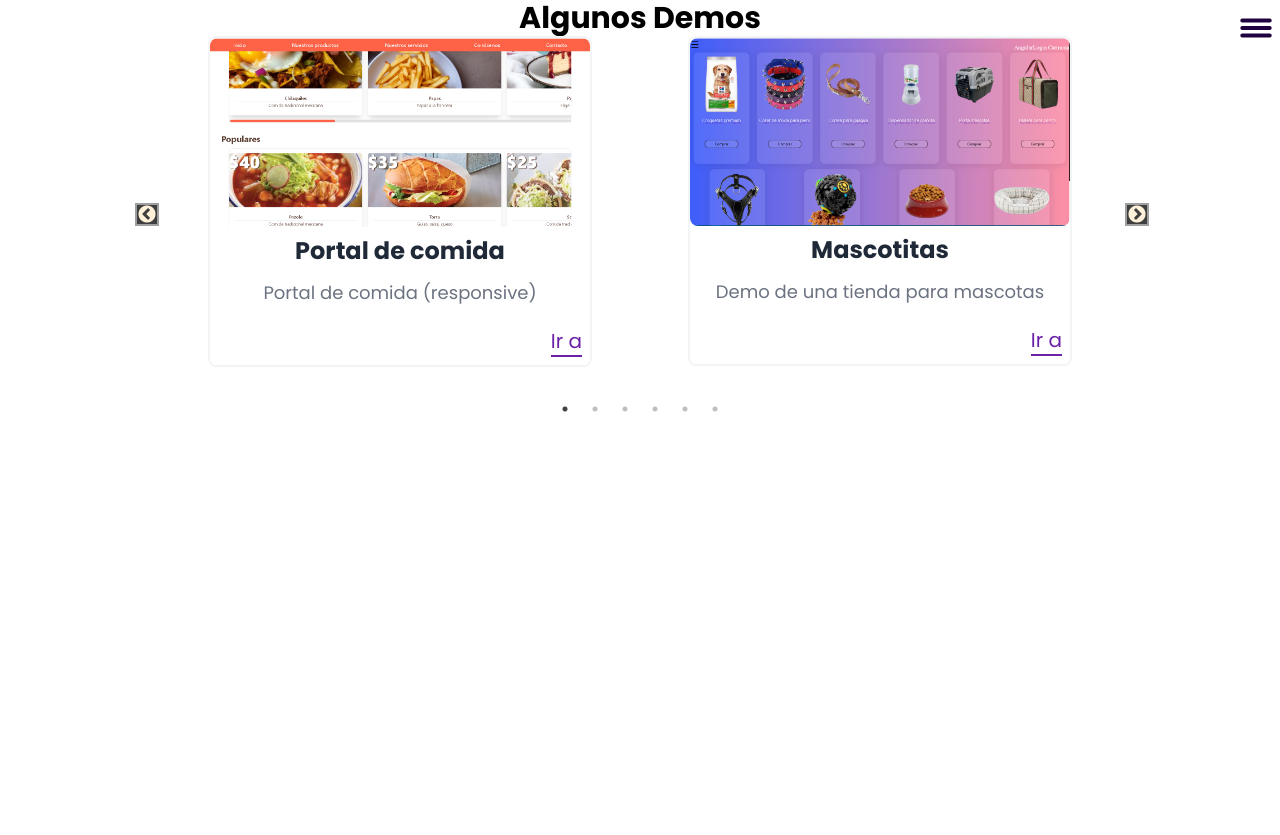
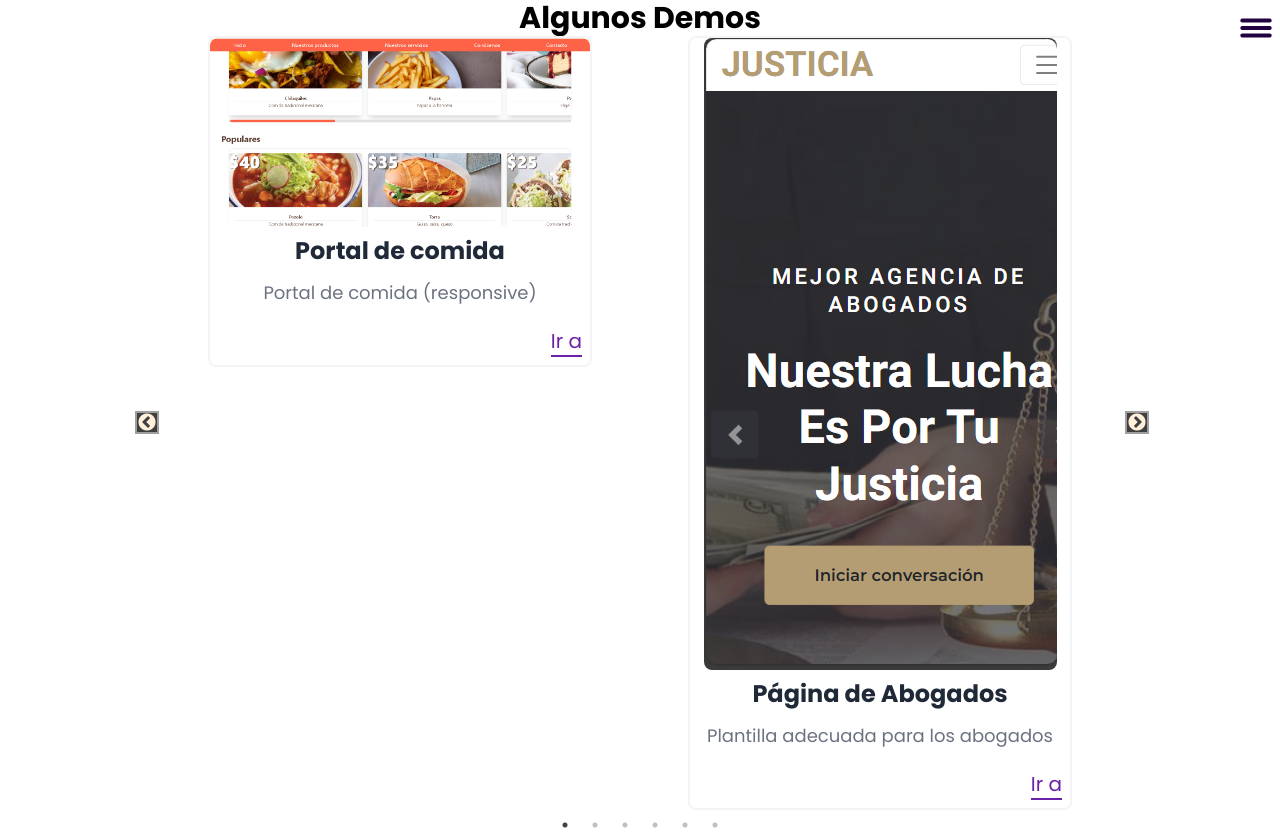
Before and after one commit to hugogaytan10/ravekh-page, a React (Vite) app: page /proyectos in a window 1280 px wide. Before the commit the page ends 800 px from the top, so only its background shows below. Built offline with nearby package versions, Linux system fonts and the light colour scheme.

Commit message:
landing page agregada

```diff
--- a/src/Components/Muestra/Muestra.jsx
+++ b/src/Components/Muestra/Muestra.jsx
@@ -12,6 +12,7 @@ import zapatos from "../../assets/zapatos.jpg";
 import TipTip from "../../assets/TipTip.jpg";
 import pantalones from "../../assets/Pantalones.jpg";
 import Slider from "react-slick";
+import justicia from "../../assets/justicia.png";
 import "./Muestra.css";
 import "slick-carousel/slick/slick.css";
 import "slick-carousel/slick/slick-theme.css";
@@ -27,10 +28,10 @@ export const Muestra = () => {
       link: "https://main--stalwart-narwhal-93eefb.netlify.app/",
     },
     {
-      title: "Mascotitas",
-      description: "Demo de una tienda para mascotas",
-      imageUrl: mascotitas,
-      link: "https://hugogaytan10.github.io/Mascotitas",
+      title: "Página de Abogados",
+      description: "Plantilla adecuada para los abogados",
+      imageUrl: justicia,
+      link: "https://main--bespoke-baklava-423557.netlify.app/",
     },
     {
       title: "Filtro de tarjetas",
```
Also changed, not shown: src/assets/justicia.png (added).
